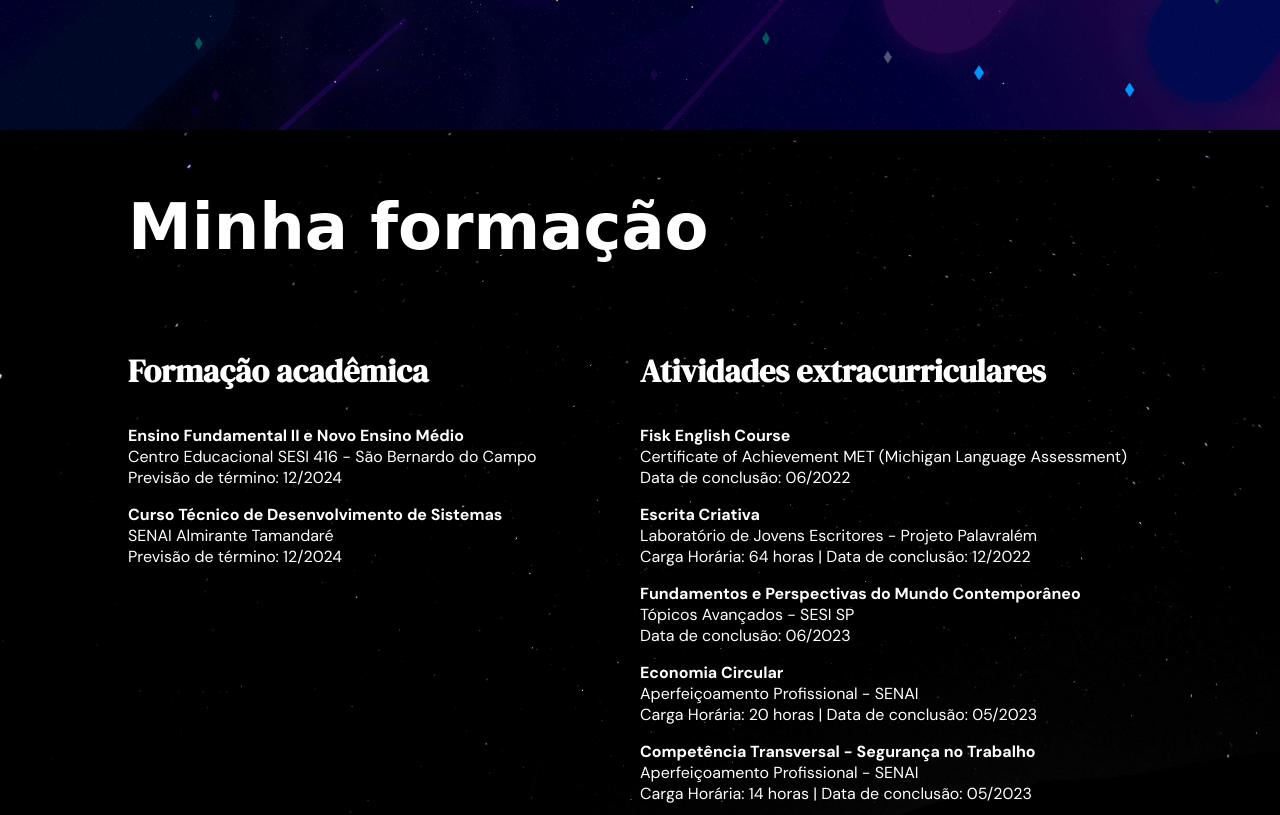
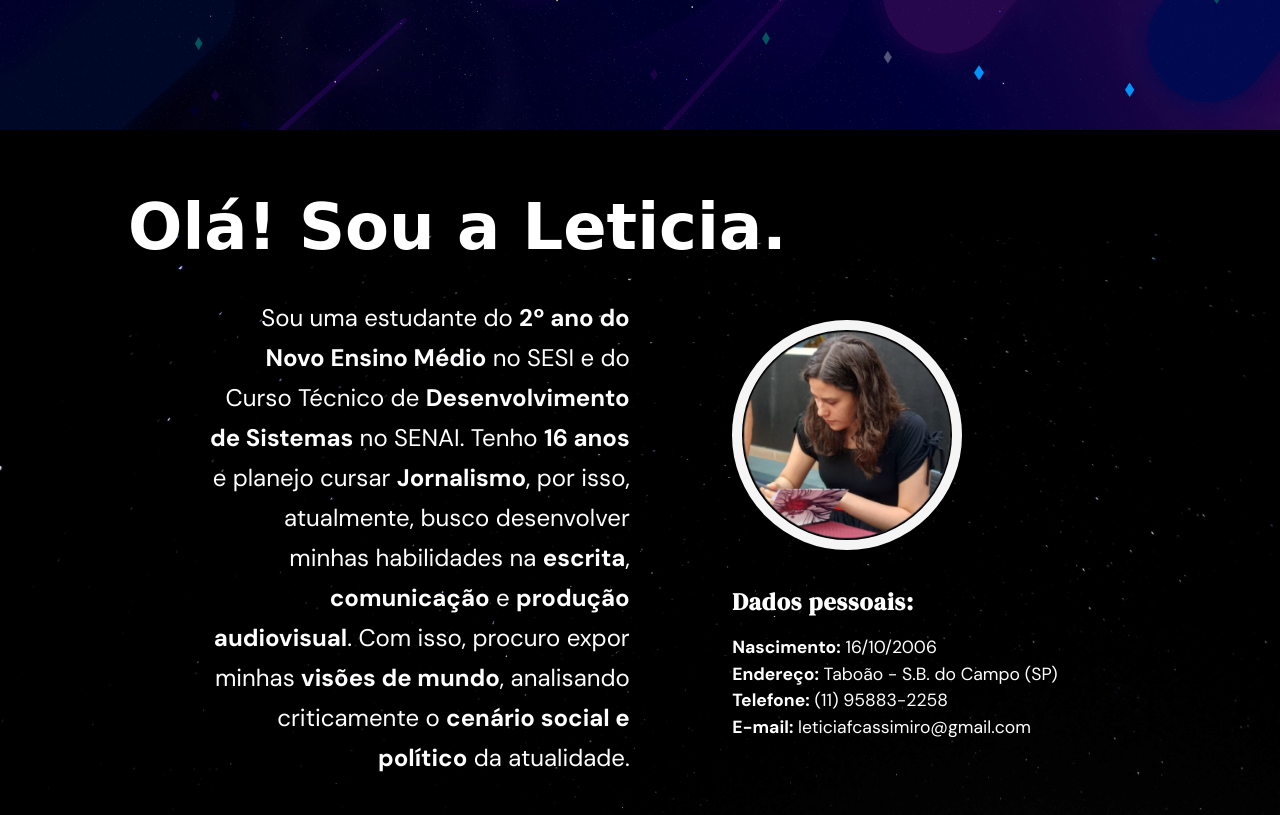
Before and after one commit to fariasleticia/meu-curriculum-vitae, a plain HTML site: page index.html in a window 1280 px wide. Shown: the part 620-1435 px from the top of the page. Drawn offline with Linux system fonts and the light colour scheme; a web font is replaced by a local one.

Commit message:
Adição da seção 'sobre mim', antes da seção 'formação', incluindo um texto descritivo, uma fotografia minha e dados pessoais, além de alterar estilizações do fundo, otimizar algumas funcionalidades e acrescentar comentários.

```diff
--- a/index.html
+++ b/index.html
@@ -6,9 +6,7 @@
     <meta http-equiv="X-UA-Compatible" content="IE=edge">
     <meta name="viewport" content="width=device-width, initial-scale=1.0">
     <title>Leticia Farias | Meu currículo</title>
-    <!--link do favicon-->
-    <link rel="icon" type="image/x-icon" href="images\favicon2.ico">
-    <!--links das family fonts-->
+    <link rel="icon" type="image/x-icon" href="images\favicon.ico">
     <link rel="stylesheet" href="https://fonts.googleapis.com/css2?family=DM+Serif+Display&display=swap">
     <link rel="stylesheet" href="https://fonts.googleapis.com/css2?family=DM+Sans:wght@700&display=swap">
     <link rel="stylesheet" href="https://fonts.googleapis.com/css2?family=DM+Sans&display=swap">
@@ -17,9 +15,12 @@
     <style>
         body {
             margin:0px;
-            background-color: pink;
             color: white;
+            background-image: url("images/imagem-fundo.jpg");
+            background-size: contain;
+            background-repeat: repeat;
         }
+        /* estilização do cabeçalho (apresentação inicial) */
         header {
             display: flex;
             align-content: center;
@@ -27,7 +28,7 @@
             flex-direction: column;
             padding: 11% 30% 20%;
             color: white;
-            background-image: url(images/imagem-cabecalho.jpg);
+            background-image: url("images/imagem-cabecalho.jpg");
             background-size: cover;
         }
         header > h1 {
@@ -39,29 +40,72 @@
             font-family: 'DM Sans', sans-serif;
             font-size: 120%;
         }
+        /* estilização de indicadores padrão da página */
         h2 {
             font-family: 'Euphoria Script', cursive;
             font-size: 400%;
+            margin-bottom: 10px;
         }
         h3 {
             font-family: 'DM Serif Display', serif;
             font-weight: bolder;
             font-size: 200%;
         }
-        p {
+        h4 {
+            font-family: 'DM Serif Display', serif;
+            font-size: 150%;
+            margin-bottom: 0%;
+            letter-spacing: 1px;
+        }
+        p, li {
             font-family: 'DM Sans', sans-serif;
         }
+        section {
+            padding: 0.5% 10% 3.5%;
+        }
+        /* estilização da seção 'sobre mim' (descrição, foto e dados pessoais) */
+        .info-me {
+            display: flex;
+        }
+        #description {
+            width: 50%;
+            align-self: center;
+            margin-left: 8%;
+            margin-right: 5%;
+            text-align: right;
+            line-height: 250%;
+        }
+        #photo-info {
+            width: 50%;
+            align-self: center;
+            margin-left: 5%;
+            text-align: left;
+        }
+        #my-photo {
+            width: 50%;
+            border-radius: 50%;
+            border-style: solid;
+            border-color: whitesmoke;
+            border-width: 10px;
+        }
+        #photo-info > ul {
+            list-style-type: none;
+            padding-left: 0px;
+        }
+        #photo-info > ul > li {
+            font-size: 110%;
+            line-height: 150%;
+        }
+        /* estilização da seção de formação */
         .formation {
-            padding: 0.5% 10% 3.5%;
-            background-image: url(images/imagem-fundo.jpg);
+            background-image: url("images/imagem-formacao.png");
             background-size: cover;
-            background-repeat: repeat;
         }
         .courses {
             display: flex;
             padding: 0px;
         }
-        .type-of-formation {
+        .courses > div {
             width:50%;
         }
     </style>
@@ -73,15 +117,38 @@
             <h1>Leticia F. Cassimiro</h1>
             <h3>Estudante do Ensino Médio, envolvida em pesquisas e projetos nas áreas de Linguagens e Ciências Humanas</h3>
         </header>
+        <section class="about-me">
+            <h2>Olá! Sou a Leticia.</h2>
+            <div class="info-me">
+                <div id="description">
+                    <p style="font-size: 150%; text-align: right;">
+                        Sou uma estudante do <b>2º ano do Novo Ensino Médio</b> no SESI e do Curso Técnico de <b>Desenvolvimento de Sistemas</b> no SENAI.
+                        Tenho <b>16 anos</b> e planejo cursar <b>Jornalismo</b>, por isso, atualmente, busco desenvolver minhas habilidades na <b>escrita</b>,
+                        <b>comunicação</b> e <b>produção audiovisual</b>. Com isso, procuro expor minhas <b>visões de mundo</b>, analisando criticamente
+                        o <b>cenário social e político</b> da atualidade.
+                    </p>
+                </div>
+                <div id="photo-info">
+                    <img id="my-photo" src="images\minha-foto.png" alt="Fotografia de mim, Leticia, de vestido preto e cabelo solto, abaixada sobre uma mesa de toalha vermelha e assinando um livro, chamado 'Fragmenta Amoris'.">
+                    <h4>Dados pessoais:</h4>
+                    <ul>
+                        <li><b>Nascimento:</b> 16/10/2006</li>
+                        <li><b>Endereço:</b> Taboão - S.B. do Campo (SP)</li>
+                        <li><b>Telefone:</b> (11) 95883-2258</li>
+                        <li><b>E-mail:</b> leticiafcassimiro@gmail.com</li>
+                    </ul>
+                </div>
+            </div>
+        </section>
         <section class="formation">
             <h2>Minha formação</h2>
             <div class="courses">
-                <div class="type-of-formation">
+                <div>
                     <h3>Formação acadêmica</h3>
                     <p><b>Ensino Fundamental II e Novo Ensino Médio</b><br>Centro Educacional SESI 416 - São Bernardo do Campo<br>Previsão de término: 12/2024</p>
                     <p><b>Curso Técnico de Desenvolvimento de Sistemas</b><br>SENAI Almirante Tamandaré<br>Previsão de término: 12/2024</p>
                 </div>
-                <div class="type-of-formation">
+                <div>
                     <h3>Atividades extracurriculares</h3>
                     <p><b>Fisk English Course</b><br>Certificate of Achievement MET (Michigan Language Assessment)<br>Data de conclusão: 06/2022</p>
                     <p><b>Escrita Criativa</b><br>Laboratório de Jovens Escritores - Projeto Palavralém<br>Carga Horária: 64 horas | Data de conclusão: 12/2022</p>
@@ -92,8 +159,8 @@
                     <p><b>Desvendando o 5G</b><br>Aperfeiçoamento Profissional - SENAI<br>Carga Horária: 20 horas | Data de conclusão: 05/2023</p>
                 </div>
             </div>
-            <!-- </section>
-        <section class="skills">
+        </section>
+        <!-- <section class="skills">
             <h2>Minhas habilidades</h2>
             <h4>Hard Skills</h4>
             <ul class="skills-list">
```
Also changed, not shown: images/Imagem1.jpg (deleted), images/favicon.ico, images/favicon2.ico (deleted), images/imagem-formacao.png (added), images/minha-foto.png (added).
